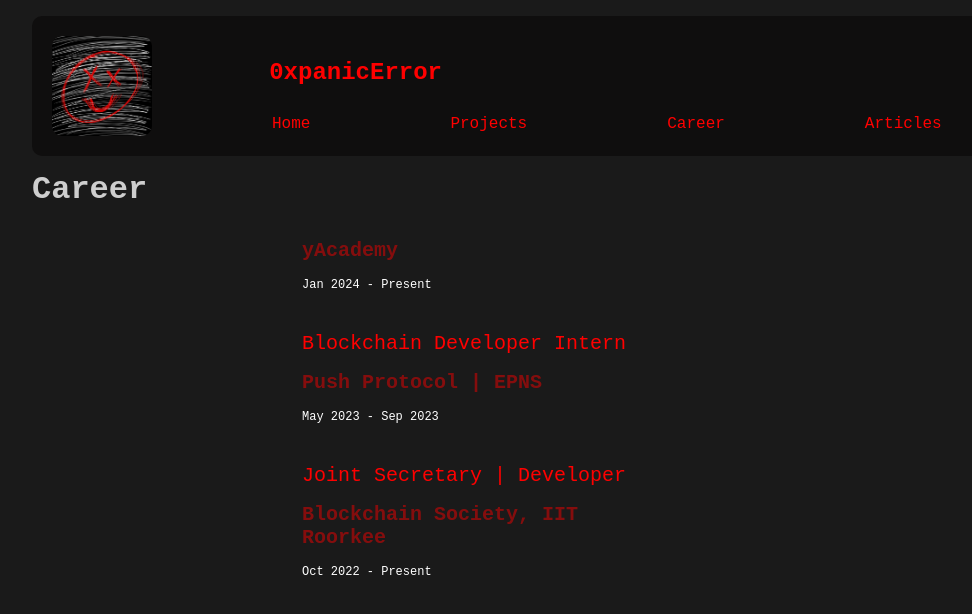
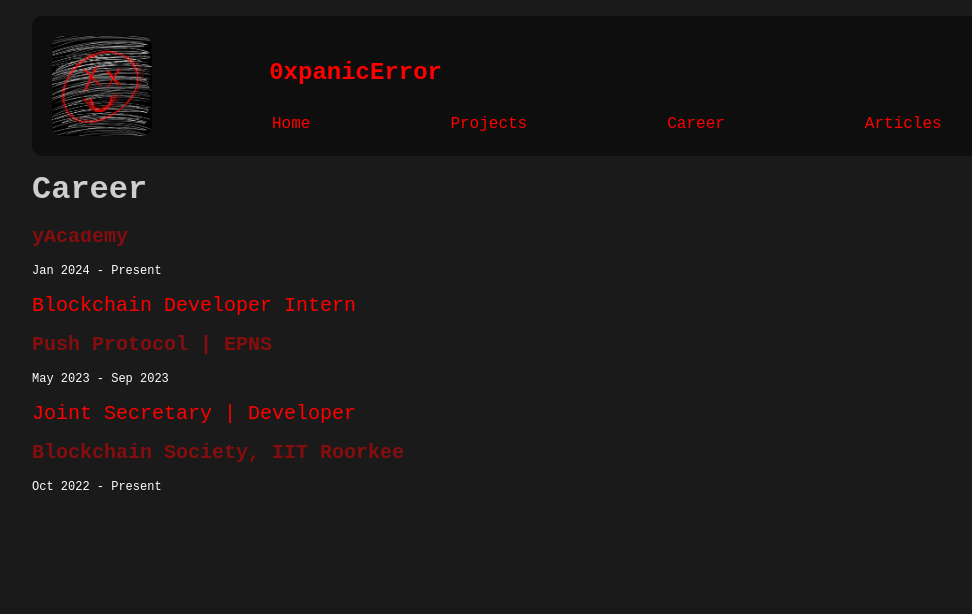
Before and after one commit to 0xpanicError/Portfolio, a React (Create React App) app in the folder frontend/: page /career in a window 1280 px wide. Shown: the top 614 px of the page, without its empty margins (158-1130 px from the left). Built offline with nearby package versions, Linux system fonts and the light colour scheme.

Commit message:
restructure career page

```diff
--- a/frontend/src/components/Experience.js
+++ b/frontend/src/components/Experience.js
@@ -5,42 +5,27 @@
   return (
     <div className={styles.container}>
       <div className={styles.experienceCard}>
-        <div className={styles.experienceCardLeft}>
         <div className={styles.experienceCardHeading}>ZK Security Fellow</div>
         <div className={styles.experienceCardSubHeading}>yAcademy</div>
-          <div className={styles.experienceCardDuration}>
-            Jan 2024 - Present
-          </div>
-        </div>
-        <div className={styles.experienceCardRight}></div>
+        <div className={styles.experienceCardDuration}>Jan 2024 - Present</div>
       </div>
       <div className={styles.experienceCard}>
-        <div className={styles.experienceCardLeft}>
         <div className={styles.experienceCardHeading}>
           Blockchain Developer Intern
         </div>
         <div className={styles.experienceCardSubHeading}>
           Push Protocol | EPNS
         </div>
-          <div className={styles.experienceCardDuration}>
-            May 2023 - Sep 2023
-          </div>
-        </div>
-        <div className={styles.experienceCardRight}></div>
+        <div className={styles.experienceCardDuration}>May 2023 - Sep 2023</div>
       </div>
       <div className={styles.experienceCard}>
-        <div className={styles.experienceCardLeft}>
         <div className={styles.experienceCardHeading}>
           Joint Secretary | Developer
         </div>
         <div className={styles.experienceCardSubHeading}>
           Blockchain Society, IIT Roorkee
         </div>
-          <div className={styles.experienceCardDuration}>
-            Oct 2022 - Present
-          </div>
-        </div>
-        <div className={styles.experienceCardRight}></div>
+        <div className={styles.experienceCardDuration}>Oct 2022 - Present</div>
       </div>
     </div>
   );
--- a/frontend/src/pages/Career.js
+++ b/frontend/src/pages/Career.js
@@ -1,16 +1,16 @@
 import React from "react";
 import Navbar from "../components/Navbar";
 import Experience from "../components/Experience";
-import styles from "../styles/Page.module.css";
+import pageStyles from "../styles/Page.module.css";
 
 function Career() {
   return (
-    <div className={styles.container}>
+    <div className={pageStyles.container}>
       <Navbar />
-      <div className={styles.projectTitle}>
+      <div className={pageStyles.projectTitle}>
         <h1>Career</h1>
       </div>
-      <div className={styles.projectBody}>
+      <div className={pageStyles.projectBody}>
         <Experience />
       </div>
     </div>
--- a/frontend/src/styles/Experience.module.css
+++ b/frontend/src/styles/Experience.module.css
@@ -1,16 +1,5 @@
 .container {
-    display: flex;
-    flex-direction: column;
-    justify-content: left;
-    align-items: flex-start;
-    height: auto;
-    margin: 1.5% 30%;
-    gap: 0.5rem;
-    /* border-bottom: #868aa4 1px solid; */
-  }
 
-  .experienceCard {
-    /* border-bottom: #868aa4 1px solid; */
   }
 
   .experienceHeading {
```
Also changed, not shown: frontend/.certora_internal/24_02_27_23_39_58_339/certora_debug_log.txt (added), frontend/.certora_internal/24_02_27_23_39_58_339/resource_errors.json (added), 1 other file (tests, documents, lock files or other folders). Lines whose indentation alone changed are shown as unchanged.
